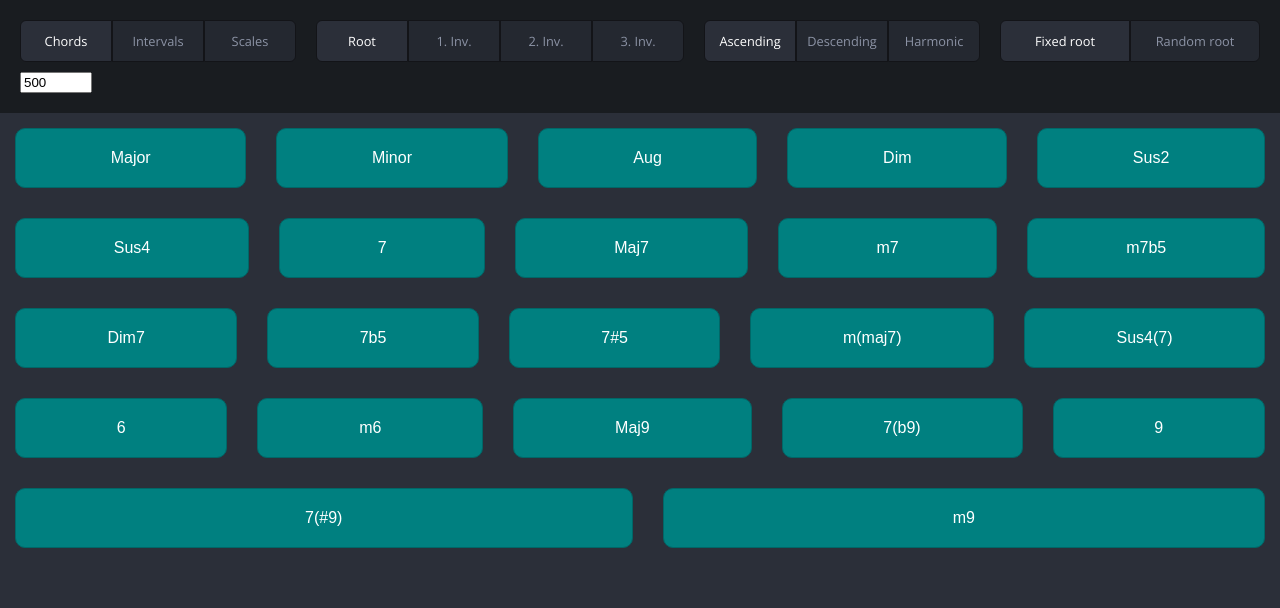
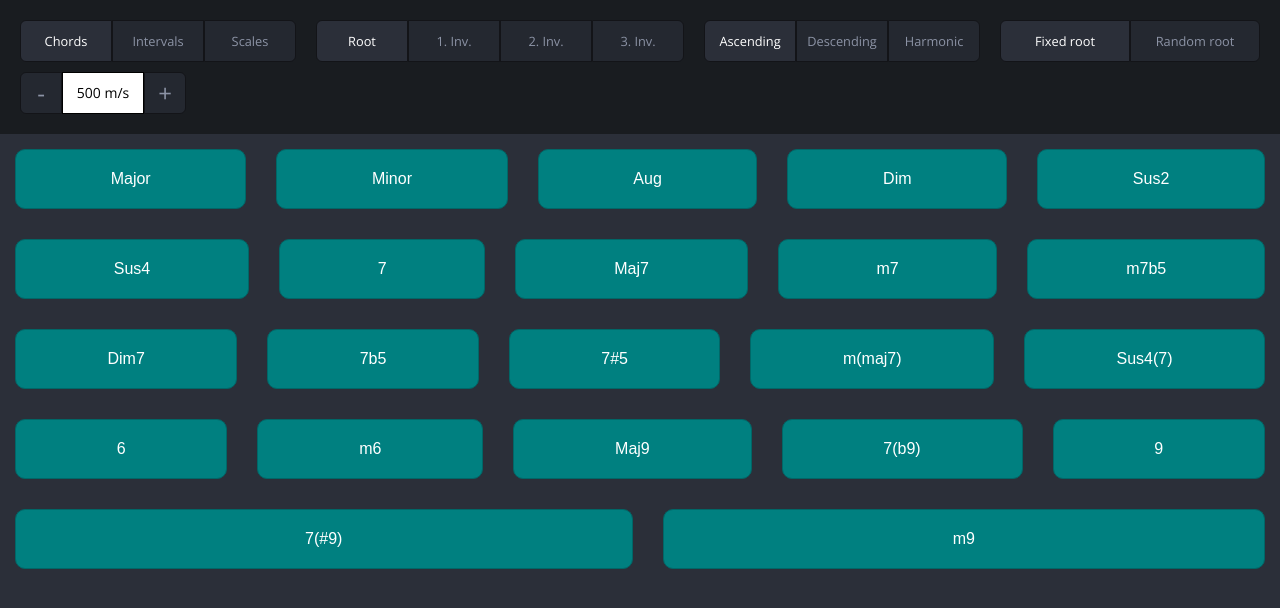
Before and after one commit to vellebelle/simple-sound-engine, a plain HTML site: page index.html in a window 1280 px wide. Drawn offline with nearby package versions, Linux system fonts and the light colour scheme.

Commit message:
Added number stepper and styled it

```diff
--- a/index.html
+++ b/index.html
@@ -57,11 +57,15 @@
       <label for="random-root-note">Random root</label>
 
     </div>
-
-    <form class="settings-section">
-      <!-- <p>Time interval between notes:</p> -->
+    <div class="stepper settings-section">
+      <div class="minus button left">-</div>
+      <div class="miliseconds">500 m/s</div>
+      <div class="plus button right">+</div>
+    </div>
+    <!-- <form class="settings-section">
+      <p>Time interval between notes:</p>
       <input type="number" id="time-interval-between-notes" min="100" max="1000" step="100" value="500">
-    </form>
+    </form> -->
   </div>
 
   <div id="sound-sequences">
--- a/js/main.js
+++ b/js/main.js
@@ -313,7 +313,7 @@ var view = {
       var soundSequence = soundSequenceArray[elementClicked.id][1].slice();
       var rootNote = $('#fixed-root-note').is(':checked') ? 1 : 0;
 
-      // Only use inversions when chords are selected
+      // Only get inversion if the soundSequence is a chord
       if (soundSequenceArray === chords) {
         console.log('Chords are selected');
         soundSequence = utils.getchordInversionDegree(soundSequence, chordInversionDegree);
--- a/scss/style.scss
+++ b/scss/style.scss
@@ -26,6 +26,41 @@ body {
     flex-direction: row;
     flex: 1;
     margin-bottom: 10px;
+  }
+// Stepper plus minus buttons
+  .stepper {
+    //display: flex;
+
+    .button {
+      width: 20px;
+      height: 20px;
+      padding: 10px;
+      border: 1px solid $border-color;
+      text-align: center;
+      font-size: 1.5em;
+      line-height: 20px;
+      color: $button-text-color;
+      background: darken($background-color, 3%);
+      //border-radius: 6px;
+      cursor: pointer;
+    }
+
+    .left {
+      border-radius: 6px 0 0 6px;
+    }
+    .right {
+      border-radius: 0 6px 6px 0;
+    }
+
+    .miliseconds {
+      width: 80px;
+      height: 40px;
+      background: white;
+      border: 1px solid black;
+      text-align: center;
+      line-height: 40px;
+      font-size: 14px;
+    }
   }
 
   label {
```
Also changed, not shown: css/style.css.
